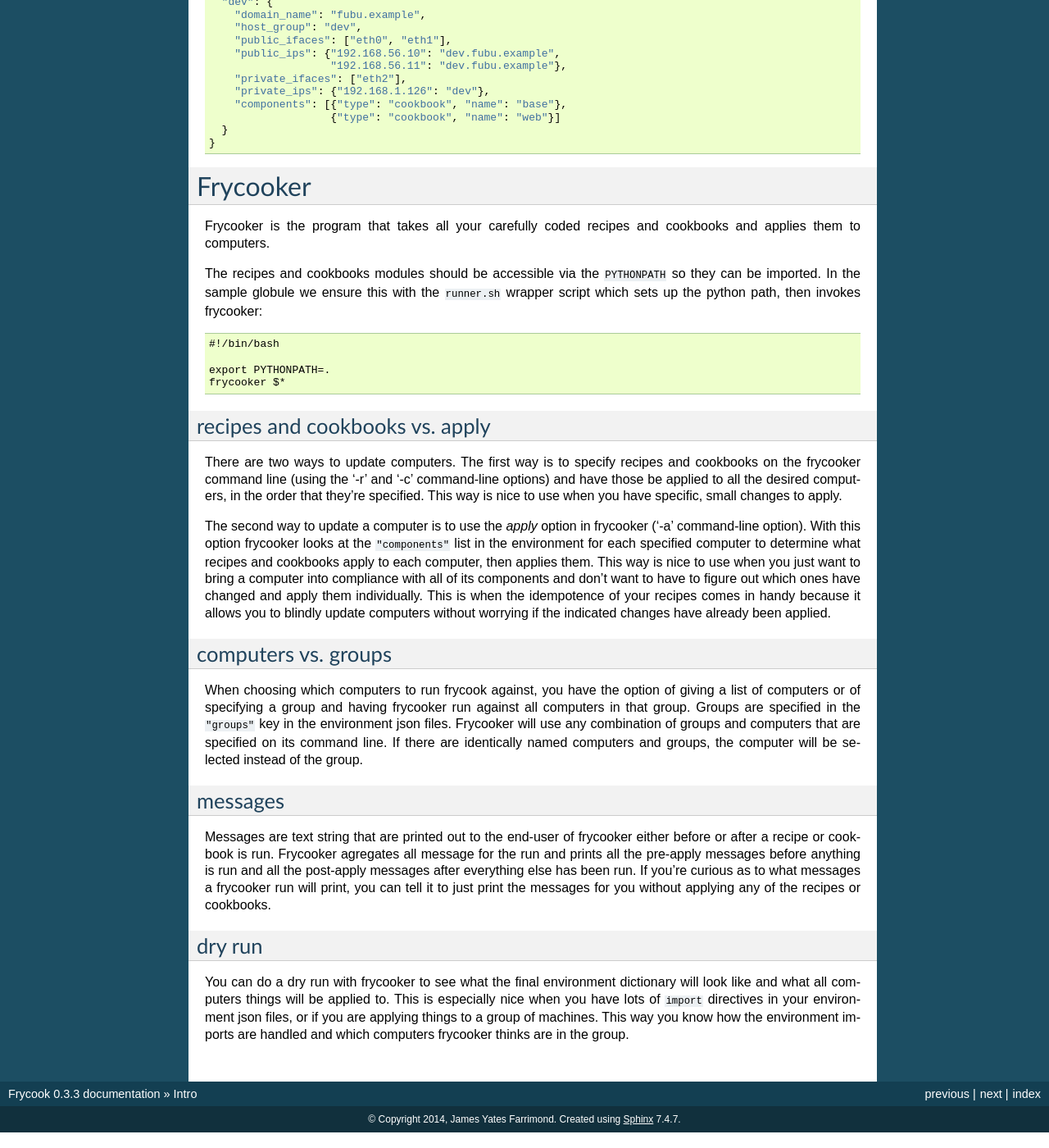
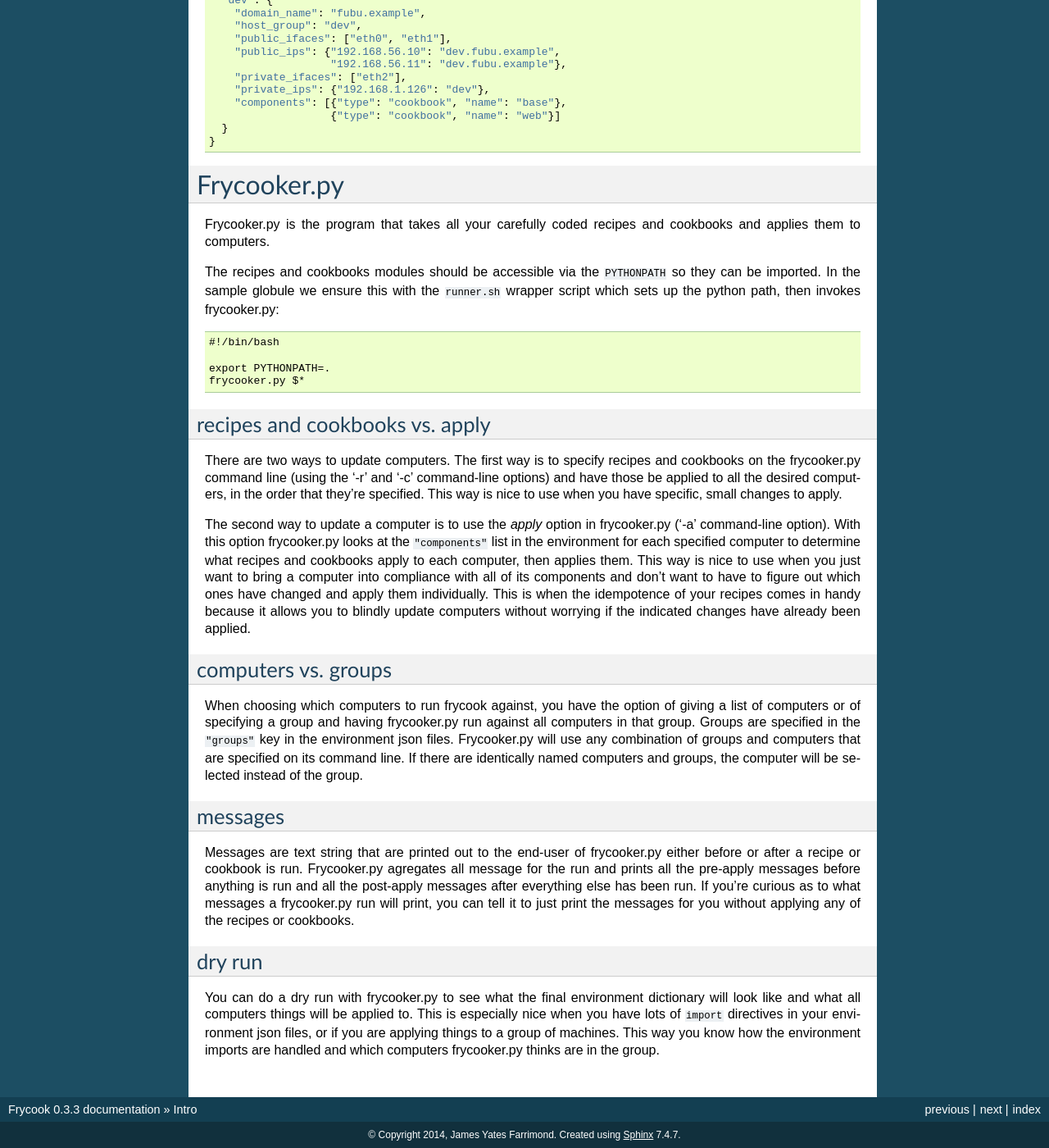
Before and after one commit to jfarrimo/frycook, a Sphinx documentation site: the page built from docs/source/instructions.rst, in a window 1280 px wide and 1400 px high, scrolled down 8124 px. Shown: the whole window at 82% size. Built offline with Sphinx 7.4.7, drawn with Linux system fonts in a browser that asks for light colours; some of the changed text lies outside the part shown.

```diff
--- /dev/null
+++ b/docs/source/frycooker.rst
@@ -0,0 +1,5 @@
+frycooker.py
+============
+
+.. automodule:: frycooker
+   :members:
--- a/docs/source/instructions.rst
+++ b/docs/source/instructions.rst
@@ -85,7 +85,7 @@ Here's an example globule::
         comp_dev.json          # included environment file for computer named dev
         environment.json       # environment file
         requirements.txt       # python pip requirements file
-        runner.sh              # wrapper for frycooker that sets PYTHONPATH
+        runner.sh              # wrapper for frycooker.py that sets PYTHONPATH
         settings.json          # settings file
         cookbooks              # directory to hold the cookbooks package
           __init__.py          # define the cookbook list here and import all cookbook classes
@@ -135,7 +135,7 @@ recipe list
 -----------
 
 There should be a recipe list in the ``__init__.py`` file for the packge.
-This lists all the avilable recipes that cookbooks and frycooker can
+This lists all the avilable recipes that cookbooks and frycooker.py can
 reference.
 
 Here's the sample ``__init__.py`` file::
@@ -249,7 +249,7 @@ Example::
 
 There should be a cookbook list in the ``__init__.py`` file for the
 cookbooks packge.  This lists all the cookbooks available to the
-frycooker program.
+frycooker.py program.
 
 Here's the ``__init__.py`` file for the sample cookbooks module::
 
@@ -371,7 +371,7 @@ package files
 
 For any key containing the strings ``"dir"`` or ``"path"``, if you include a
 tilde ``~`` in the value, it will be replaced with the home directory of
-the user running frycooker, just like in bash.  For this example, that
+the user running frycooker.p, just like in bash.  For this example, that
 would be the ``"package_dir"`` and ``"module_dir"`` keys.
 
 Example settings.json file::
@@ -390,28 +390,29 @@ all the components when software is being setup on the computers.  It is
 read in from a set of files into a single dictionary that is passed
 around to the parts of the frycook framework.  The environment
 dictionary contains all the metadata about the computers and the
-environment they live in that frycooker, the recipes, and the cookbooks
-need to function.  Most of its data is directly relevant to specific
-recipes and is filled in depending on the recipes' needs.  It's a
-dictionary with three main sections that should always be there:
+environment they live in that frycooker.py, the recipes, and the
+cookbooks need to function.  Most of its data is directly relevant to
+specific recipes and is filled in depending on the recipes' needs.  It's
+a dictionary with three main sections that should always be there:
 
 ``"users"``: a list of the users that recipes could reference, with such
 things as public ssh keys
 
-``"computers"``: a list of computers in the system, with such things as ip
-addresses
+``"computers"``: a list of computers in the system, with such things as
+ip addresses
 
 ``"groups"``: groups of computers that will be addressed as a unit
 
 Just like for the settings dictionary, any key containing ``"dir"`` or
 ``"path"`` and including a tilde ``~`` in the value will have the tilde
-replaced with the home directory of the user running frycooker.
+replaced with the home directory of the user running frycooker.py.
 
 Each computer in the ``"computers"`` section is also expected to have a
 ``"components"`` section listing all the cookbooks and recipes that that
-computer uses.  This is used by frycooker to easily apply all relevant
-cookbooks and recipes to computers.  It's also a good way to keep track
-of what components make up that computer when it's fully functional.
+computer uses.  This is used by frycooker.py to easily apply all
+relevant cookbooks and recipes to computers.  It's also a good way to
+keep track of what components make up that computer when it's fully
+functional.
 
 Each component in the list has a ``"type"`` key identifying if it's a
 cookbook or a recipe, and a ``"name"`` key identifying the name of the
@@ -511,34 +512,34 @@ comp_dev.json::
       }
     }
 
-Frycooker
-=========
+Frycooker.py
+============
 
-Frycooker is the program that takes all your carefully coded recipes and
-cookbooks and applies them to computers.
+Frycooker.py is the program that takes all your carefully coded recipes
+and cookbooks and applies them to computers.
 
 The recipes and cookbooks modules should be accessible via the
 ``PYTHONPATH`` so they can be imported.  In the sample globule we ensure
-this with the ``runner.sh`` wrapper script which sets up the python path,
-then invokes frycooker::
+this with the ``runner.sh`` wrapper script which sets up the python
+path, then invokes frycooker.py::
 
     #!/bin/bash
 
     export PYTHONPATH=.
-    frycooker $*
+    frycooker.py $*
 
 recipes and cookbooks vs. apply
 -------------------------------
 
 There are two ways to update computers.  The first way is to specify
-recipes and cookbooks on the frycooker command line (using the '-r' and
-'-c' command-line options) and have those be applied to all the desired
-computers, in the order that they're specified.  This way is nice to use
-when you have specific, small changes to apply.
+recipes and cookbooks on the frycooker.py command line (using the '-r'
+and '-c' command-line options) and have those be applied to all the
+desired computers, in the order that they're specified.  This way is
+nice to use when you have specific, small changes to apply.
 
 The second way to update a computer is to use the *apply* option in
-frycooker ('-a' command-line option).  With this option frycooker looks
-at the ``"components"`` list in the environment for each specified
+frycooker.py ('-a' command-line option).  With this option frycooker.py
+looks at the ``"components"`` list in the environment for each specified
 computer to determine what recipes and cookbooks apply to each computer,
 then applies them.  This way is nice to use when you just want to bring
 a computer into compliance with all of its components and don't want to
@@ -552,29 +553,30 @@ computers vs. groups
 
 When choosing which computers to run frycook against, you have the
 option of giving a list of computers or of specifying a group and having
-frycooker run against all computers in that group.  Groups are specified
-in the ``"groups"`` key in the environment json files.  Frycooker will use
-any combination of groups and computers that are specified on its
-command line.  If there are identically named computers and groups,
-the computer will be selected instead of the group.
+frycooker.py run against all computers in that group.  Groups are
+specified in the ``"groups"`` key in the environment json files.
+Frycooker.py will use any combination of groups and computers that are
+specified on its command line.  If there are identically named computers
+and groups, the computer will be selected instead of the group.
 
 messages
 --------
 
 Messages are text string that are printed out to the end-user of
-frycooker either before or after a recipe or cookbook is run.  Frycooker
-agregates all message for the run and prints all the pre-apply messages
-before anything is run and all the post-apply messages after everything
-else has been run.  If you're curious as to what messages a frycooker
-run will print, you can tell it to just print the messages for you
-without applying any of the recipes or cookbooks.
+frycooker.py either before or after a recipe or cookbook is run.
+Frycooker.py agregates all message for the run and prints all the
+pre-apply messages before anything is run and all the post-apply
+messages after everything else has been run.  If you're curious as to
+what messages a frycooker.py run will print, you can tell it to just
+print the messages for you without applying any of the recipes or
+cookbooks.
 
 dry run
 -------
 
-You can do a dry run with frycooker to see what the final environment
+You can do a dry run with frycooker.py to see what the final environment
 dictionary will look like and what all computers things will be applied
 to.  This is especially nice when you have lots of ``import`` directives
 in your environment json files, or if you are applying things to a group
 of machines.  This way you know how the environment imports are handled
-and which computers frycooker thinks are in the group.
+and which computers frycooker.py thinks are in the group.
--- a/src/frycook/__init__.py
+++ b/src/frycook/__init__.py
@@ -36,4 +36,4 @@ built.
 from cookbook_template import Cookbook  # noqa
 from recipe_template import Recipe, RecipeException  # noqa
 
-__version__ = '0.3.3'
+__version__ = '0.3.4'
```
Also changed, not shown: README.md (+7 -78 lines), docs/source/frycook.rst (added, +10 -0 lines), docs/source/index.rst (+6 -6 lines), docs/source/tutorial.rst (+20 -19 lines), 5 other files.
